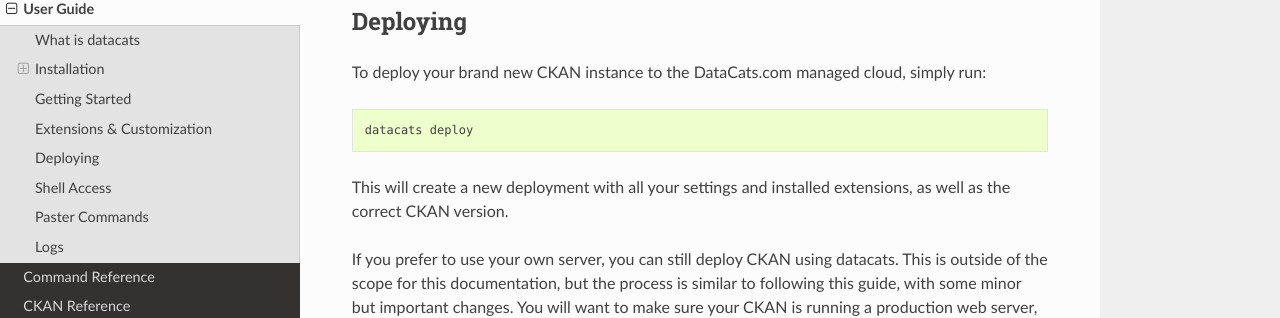
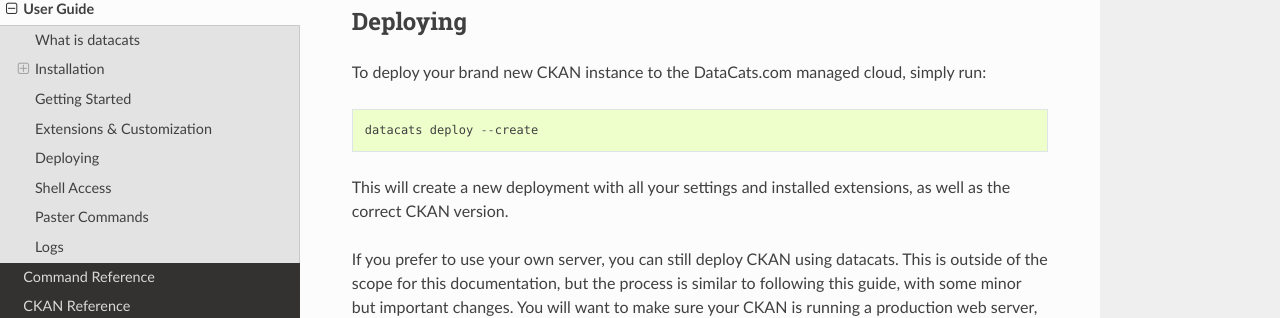
Before and after one commit to datacats/datacats, a Sphinx documentation site: the page built from docs/guide.rst, in a window 1280 px wide and 900 px high, scrolled down 3488 px. Shown: the part 137-455 px from the top of the window. Built offline with Sphinx 7.4.7 and the Read the Docs theme 2.0.0, drawn with Linux system fonts in a browser that asks for light colours.

Commit message:
docs: --create is required on the first deploy

```diff
--- a/docs/guide.rst
+++ b/docs/guide.rst
@@ -161,7 +161,7 @@
 ---------
 To deploy your brand new CKAN instance to the DataCats.com managed cloud, simply run: ::
 
-    datacats deploy
+    datacats deploy --create
 
 This will create a new deployment with all your settings and installed extensions,
 as well as the correct CKAN version.
--- a/docs/index.rst
+++ b/docs/index.rst
@@ -36,7 +36,7 @@
 
 Finally, deploy your project to the DataCats.com cloud: ::
 
-    datacats deploy myckan
+    datacats deploy --create
 
 .. _Docker: https://docs.docker.com/installation/
 
```
